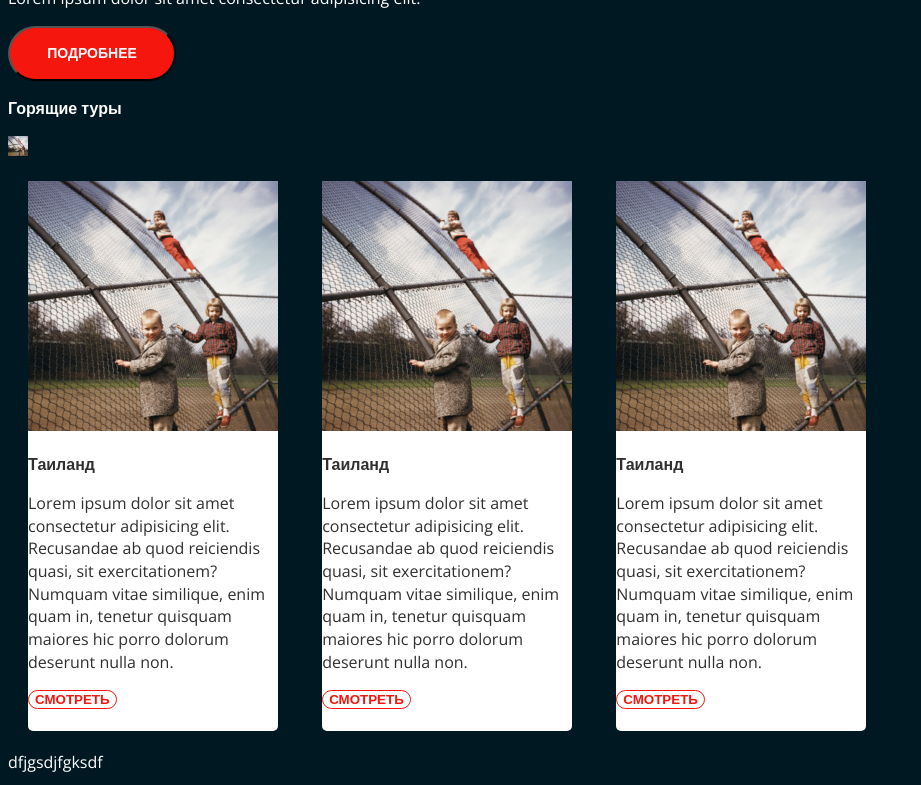
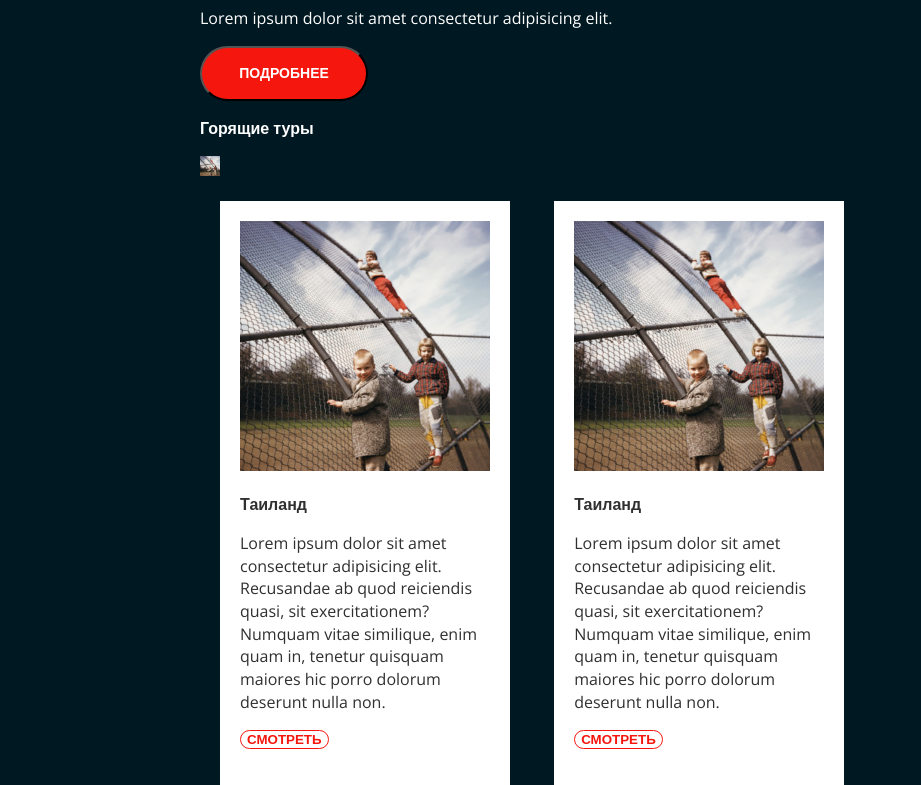
Before and after one commit to likgold/first-project, a plain HTML site: page index.html in a window 1280 px wide. Shown: the part 219-1004 px from the top of the page, without its empty margins (0-921 px from the left). Drawn offline with nearby package versions, Linux system fonts and the light colour scheme.

Commit message:
Update main.css

```diff
--- a/main.css
+++ b/main.css
@@ -1,4 +1,8 @@
 @import url('https://fonts.googleapis.com/css2?family=Open+Sans:wght@400;600;700&display=swap');
+
+.wrapper {
+  position: relative;
+}
 
 body {
   font-family: 'Open Sans', Arial, Helvetica, sans-serif;
@@ -7,6 +11,10 @@ body {
   -webkit-font-smoothing: antialiased;
   -moz-osx-font-smoothing: grayscale;
   background: #001821;
+  position: absolute;
+  top: 20px;
+  right: 15%;
+  left: 15%;
 }
 
 .logo__pic {
@@ -56,6 +64,7 @@ p {
   background: #FFFFFF;
   border-radius: 0px 0px 5px 5px;
   color: #303030;
+  padding: 20px;
   margin: 20px;
   text-align: left;
 }
```
